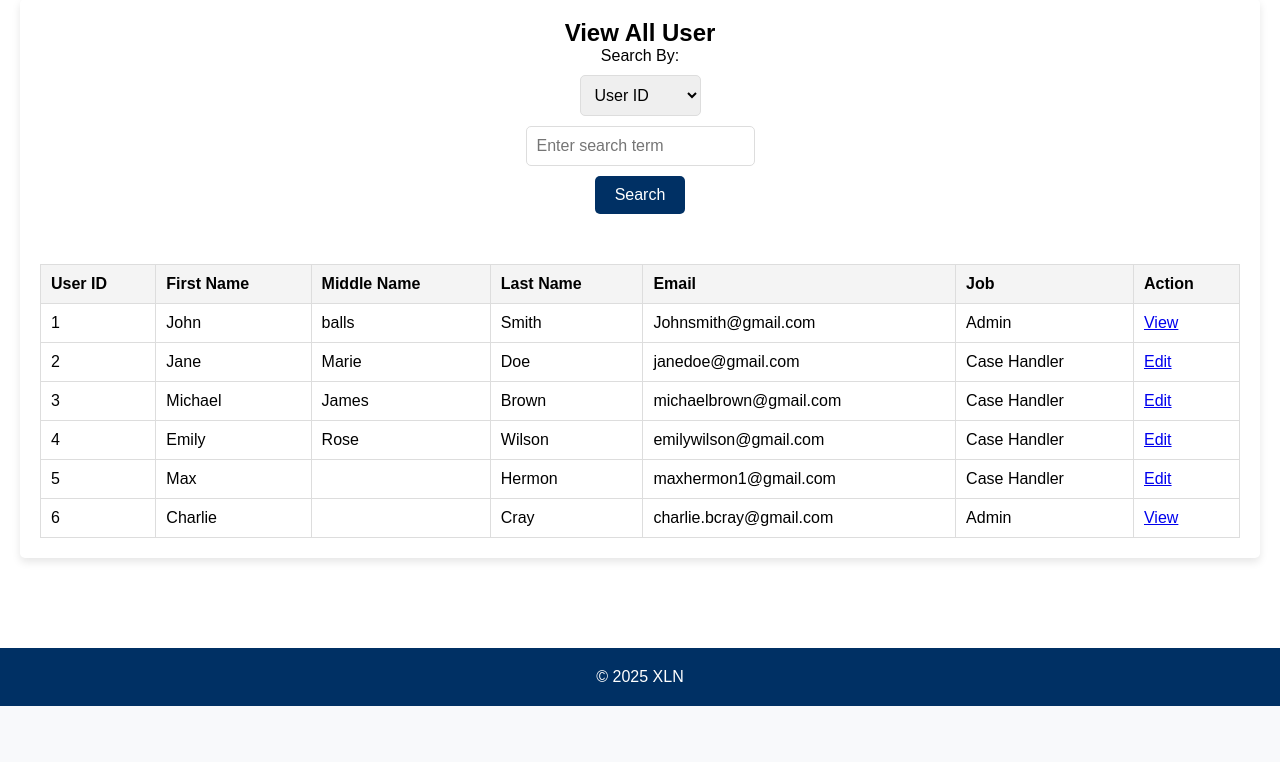
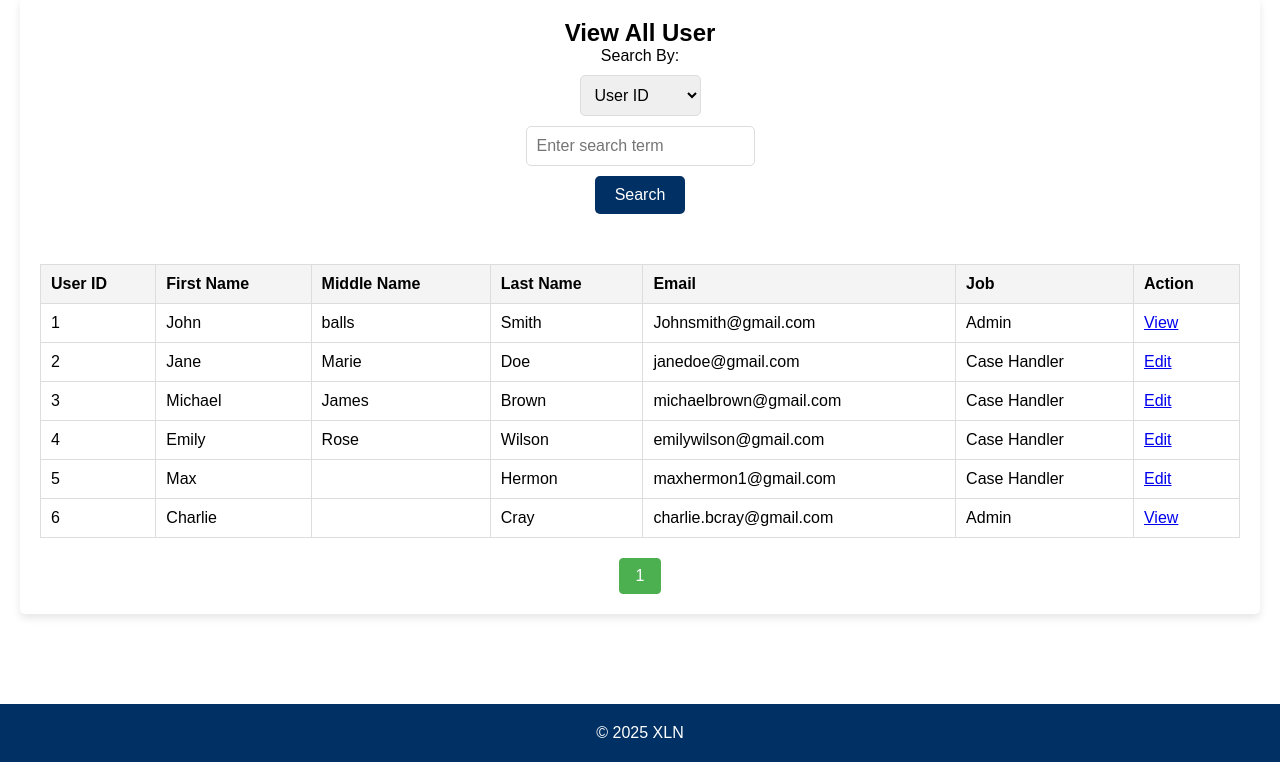
Before and after one commit to maxhermon/XLN2, a PHP site: page /XLN2/php/UserManagement.php in a window 1280 px wide. Shown: the part 209-971 px from the top of the page. Before the commit the page ends 915 px from the top, so only its background shows below. Run offline with PHP 8.4, Linux system fonts and the light colour scheme; the visitor is signed in with stand-in values (Sample User, id 1); data comes from the database, SQL or seed files in the repository.

Commit message:
pagination

```diff
--- a/css/ViewAllCases.css
+++ b/css/ViewAllCases.css
@@ -150,6 +150,37 @@ th, td {
 th {
     background-color: #f4f4f4;
 }
+.pagination {
+    display: flex;
+    justify-content: center;
+    margin-top: 20px;
+}
+
+.pagination a {
+    color: #333;
+    padding: 8px 16px;
+    text-decoration: none;
+    border: 1px solid #ddd;
+    margin: 0 10px;
+    border-radius: 4px;
+    transition: background-color 0.3s, color 0.3s;
+}
+
+.pagination a:hover {
+    background-color: #ddd;
+}
+
+.pagination a.active {
+    background-color: #4CAF50;
+    color: white;
+    border: 1px solid #4CAF50;
+}
+
+.pagination a.disabled {
+    color: #ccc;
+    pointer-events: none;
+    border: 1px solid #ddd;
+}
 footer {
     background-color: #003064;
     color: white;
--- a/php/UserManagement.php
+++ b/php/UserManagement.php
@@ -10,11 +10,40 @@ if (!isset($_SESSION['userID']) || $_SESSION['jobID'] != 2) {
     exit;
 }
 
-function getUsers($searchBy = '', $searchTerm = '') {
+function getUsers($searchBy = '', $searchTerm = '', $limit = 10, $offset = 0) {
     $db = new SQLite3('../data/XLN_new_DBA.db');
 
     $sql = "SELECT u.*,
                 j.job AS job_name
+        FROM users u
+            LEFT JOIN jobs j ON u.jobID = j.jobID";
+
+    if (!empty($searchBy) && !empty($searchTerm)) {
+        $sql .= " WHERE $searchBy LIKE :searchTerm";
+    }
+    $sql .= " LIMIT :limit OFFSET :offset";
+    $stmt = $db->prepare($sql);
+
+    if (!empty($searchBy) && !empty($searchTerm)) {
+        $stmt->bindValue(':searchTerm', "%$searchTerm%", SQLITE3_TEXT);
+    }
+    $stmt->bindValue(':limit', $limit, SQLITE3_INTEGER);
+    $stmt->bindValue(':offset', $offset, SQLITE3_INTEGER);
+
+    $result = $stmt->execute();
+    $arrayResult = [];
+
+    while ($row = $result->fetchArray(SQLITE3_ASSOC)) {
+        $arrayResult[] = $row;
+    }
+
+    return $arrayResult;
+}
+
+function getTotalUsers($searchBy = '', $searchTerm = '') {
+    $db = new SQLite3('../data/XLN_new_DBA.db');
+
+    $sql = "SELECT COUNT(*) as count
         FROM users u
             LEFT JOIN jobs j ON u.jobID = j.jobID";
 
@@ -28,19 +57,21 @@ function getUsers($searchBy = '', $searchTerm = '') {
     }
 
     $result = $stmt->execute();
-    $arrayResult = [];
+    $row = $result->fetchArray(SQLITE3_ASSOC);
 
-    while ($row = $result->fetchArray(SQLITE3_ASSOC)) {
-        $arrayResult[] = $row;
-    }
-
-    return $arrayResult;
+    return $row['count'];
 }
 
 $searchBy = isset($_GET['searchBy']) ? $_GET['searchBy'] : '';
 $searchTerm = isset($_GET['searchTerm']) ? $_GET['searchTerm'] : '';
+$page = isset($_GET['page']) ? (int)$_GET['page'] : 1;
+$limit = 10;
+$offset = ($page - 1) * $limit;
 
-$users = getUsers($searchBy, $searchTerm);
+$totalUsers = getTotalUsers($searchBy, $searchTerm);
+$totalPages = ceil($totalUsers / $limit);
+
+$users = getUsers($searchBy, $searchTerm, $limit, $offset);
 ?>
 
 
@@ -120,6 +151,20 @@ $users = getUsers($searchBy, $searchTerm);
         <?php endforeach; ?>
     </tbody>
         </table>
+
+        <div class="pagination">
+            <?php if ($page > 1): ?>
+                <a href="?page=<?php echo $page - 1; ?>&searchBy=<?php echo $searchBy; ?>&searchTerm=<?php echo $searchTerm; ?>">Previous</a>
+            <?php endif; ?>
+
+            <?php for ($i = 1; $i <= $totalPages; $i++): ?>
+                <a href="?page=<?php echo $i; ?>&searchBy=<?php echo $searchBy; ?>&searchTerm=<?php echo $searchTerm; ?>" <?php if ($i == $page) echo 'class="active"'; ?>><?php echo $i; ?></a>
+            <?php endfor; ?>
+
+            <?php if ($page < $totalPages): ?>
+                <a href="?page=<?php echo $page + 1; ?>&searchBy=<?php echo $searchBy; ?>&searchTerm=<?php echo $searchTerm; ?>">Next</a>
+            <?php endif; ?>
+        </div>
     </main>
     <footer>
         <p>&copy; <span id="year"></span> XLN</p>
```
Also changed, not shown: php/ViewAllCases.php (+20 -3 lines).
